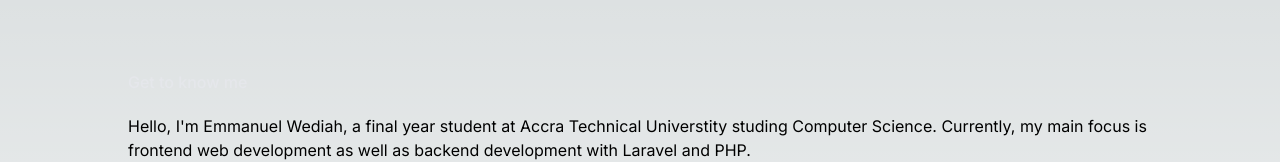
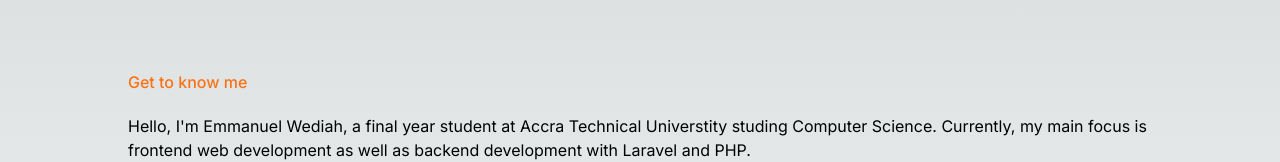
Before and after one commit to Wediah/my-portfolio, a Next.js app: page /about in a window 1280 px wide. Shown: the part 170-332 px from the top of the page. Built offline with nearby package versions, Linux system fonts and the light colour scheme.

Commit message:
Update font color in about page

```diff
--- a/app/about/page.js
+++ b/app/about/page.js
@@ -4,7 +4,7 @@ function page() {
   return (
     <div className="min-h-screen px-4 md:px-32 container mx-auto">
       <div className='md:pt-40 pt-32'>
-      <p className='font-medium dark:text-gray-400 text-gray-200'>
+      <p className='font-medium  text-orange-500'>
         Get to know me
       </p>
       <p className='pt-5'>
```
